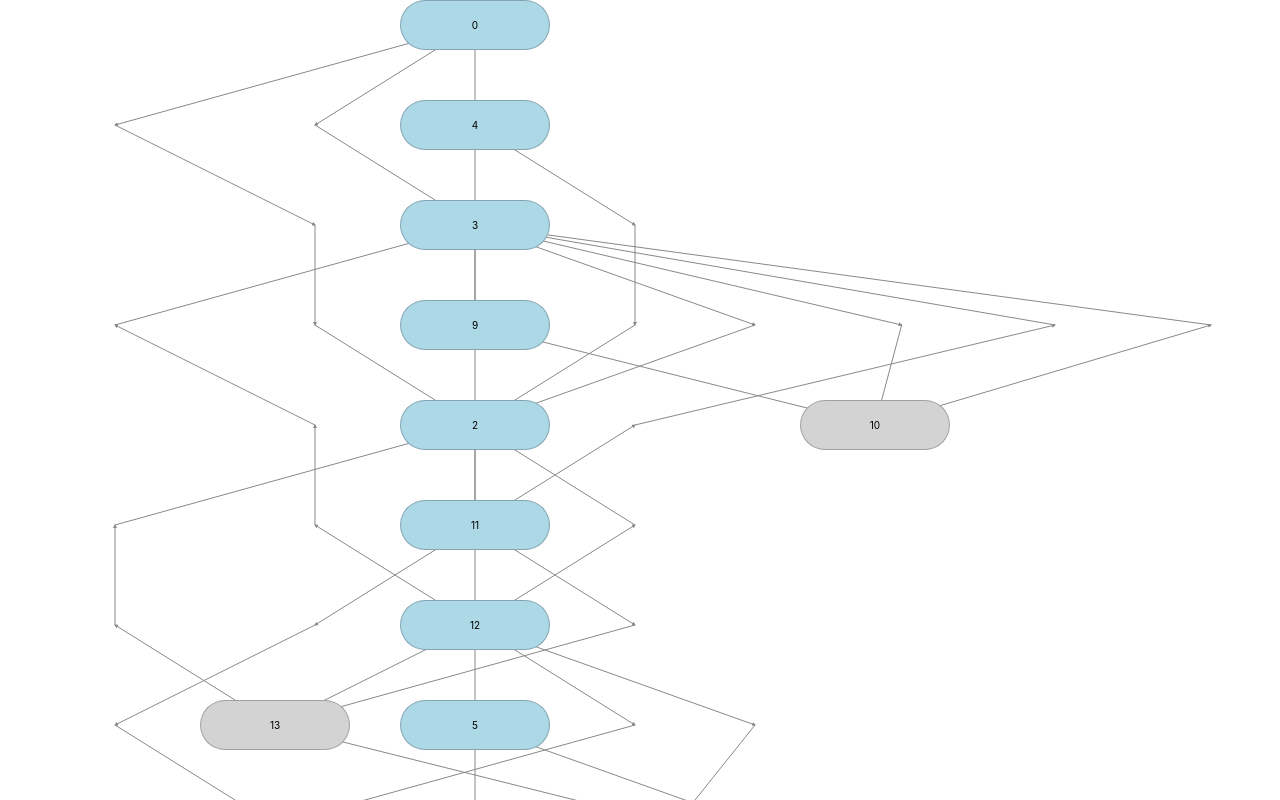
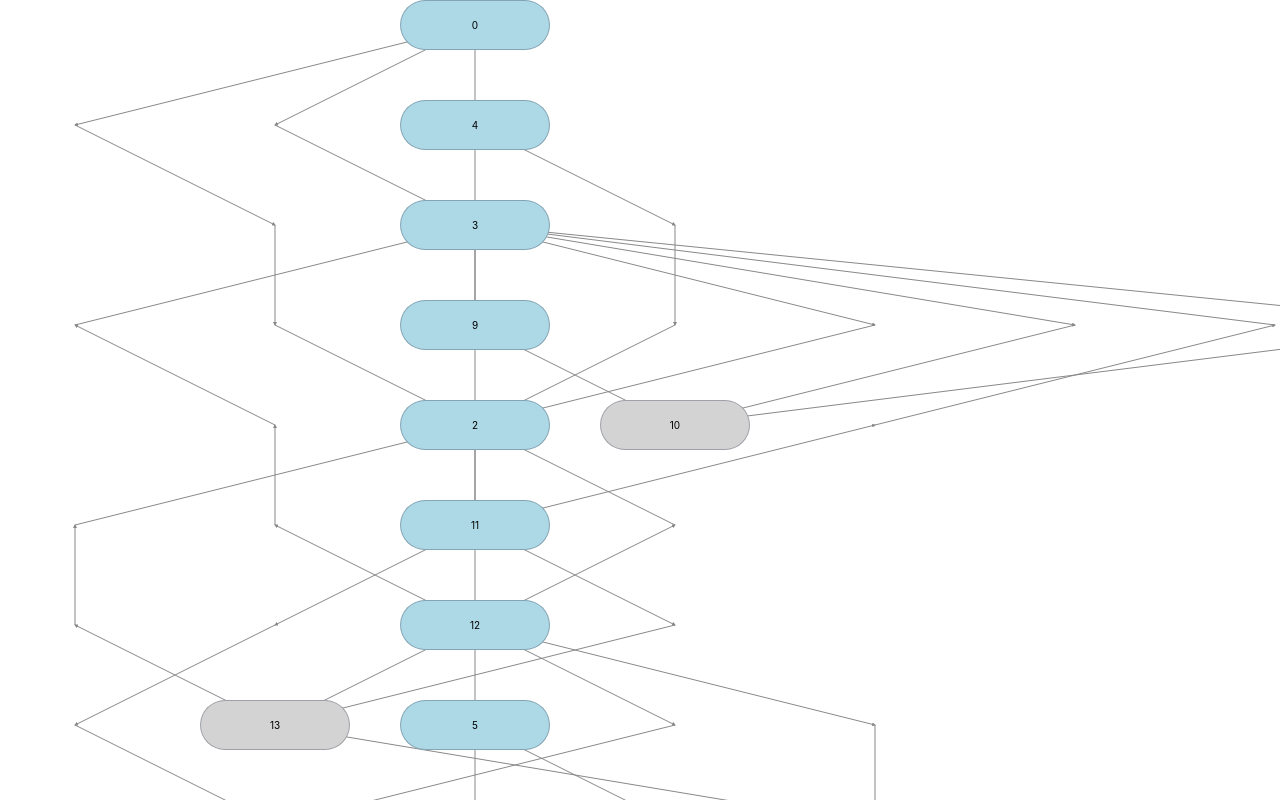
Before and after one commit to Michaeladze/graph, a React (Create React App) app: page / in a window 1280 px wide. Shown: the top 800 px of the page. Built offline with nearby package versions, Linux system fonts and the light colour scheme.

Commit message:
[Complete]

```diff
--- a/src/Graph/Graph.tsx
+++ b/src/Graph/Graph.tsx
@@ -29,7 +29,7 @@ const Graph: React.FC<IProps> = ({ data }) => {
             height: n.css.height,
             transform: `translate(${n.css.translate.x}px, ${n.css.translate.y}px)`
           }}>
-          {n.fake ? 'F' : n.name}
+          {n.name}
         </div>
       )
     }
--- a/src/LayeredGraph/balancing.ts
+++ b/src/LayeredGraph/balancing.ts
@@ -16,12 +16,13 @@ type IEntry = [string, Set<number>];
 /** Функция балансировки графа
  * @param graph - граф
  * @param matrix - матрица
- * @param pathMap - таблица путей
+ * @param paths - таблица путей
  * @param process - узлы процесса */
-export const balancing = (process: number[], graph: IGraph, matrix: IMatrix, pathMap: IPathMap): IBalanceResult => {
+export const balancing = (process: number[], graph: IGraph, matrix: IMatrix, paths: IPathMap): IBalanceResult => {
   /** Определить медиану */
   let ptm: IMedianResult = processToMedian(graph, matrix);
 
+  let pathMap: IPathMap = { ...paths };
   /** Исключаем из pathMap соседние узлы процесса */
   pathMap = removeNeighbours(process, pathMap);
 
--- a/src/LayeredGraph/crossingMinimization.ts
+++ b/src/LayeredGraph/crossingMinimization.ts
@@ -33,7 +33,7 @@ export const crossingMinimization = (graph: IGraph, { matrix, median }: IBalance
               /** Если это не медиана и хотя бы один узел не undefined */
               if (j !== median && c !== median &&
                 ((matrix[i][j] !== undefined && matrix[i][c] === undefined && graph[matrix[i][j] as number].fake) ||
-                  (matrix[i][j] !== undefined && matrix[i][c] !== undefined) ||
+                  (matrix[i][j] !== undefined && matrix[i][c] !== undefined && graph[matrix[i][j] as number].fake && graph[matrix[i][c] as number].fake) ||
                   (matrix[i][j] === undefined && matrix[i][c] !== undefined && graph[matrix[i][c] as number].fake))) {
                 /** Меняем местами два соседних элемента и проверяем, сколько пересечений */
                 const tmp = matrix[i][j];
--- a/src/LayeredGraph/index.ts
+++ b/src/LayeredGraph/index.ts
@@ -54,13 +54,13 @@ export class LayeredGraph {
     const nodes: any = Object.keys(this.graph).map((n: string) => {
       const proximity: number = this.graph[+n].x - this.median !== 0 ?
         this.graph[+n].x - this.median / Math.abs(this.graph[+n].x - this.median) : 0;
-      const deltaX: number = this.graph[+n].fake ? -proximity * 40 : 0;
+      const deltaX: number = this.graph[+n].fake ? -proximity * 45 : 0;
 
       this.graph[+n].css = {
         width: 150,
         height: 50,
         translate: {
-          x: this.graph[+n].x * 200 + deltaX,
+          x: this.graph[+n].x * 200,
           y: this.graph[+n].y * 100
         }
       }
```
